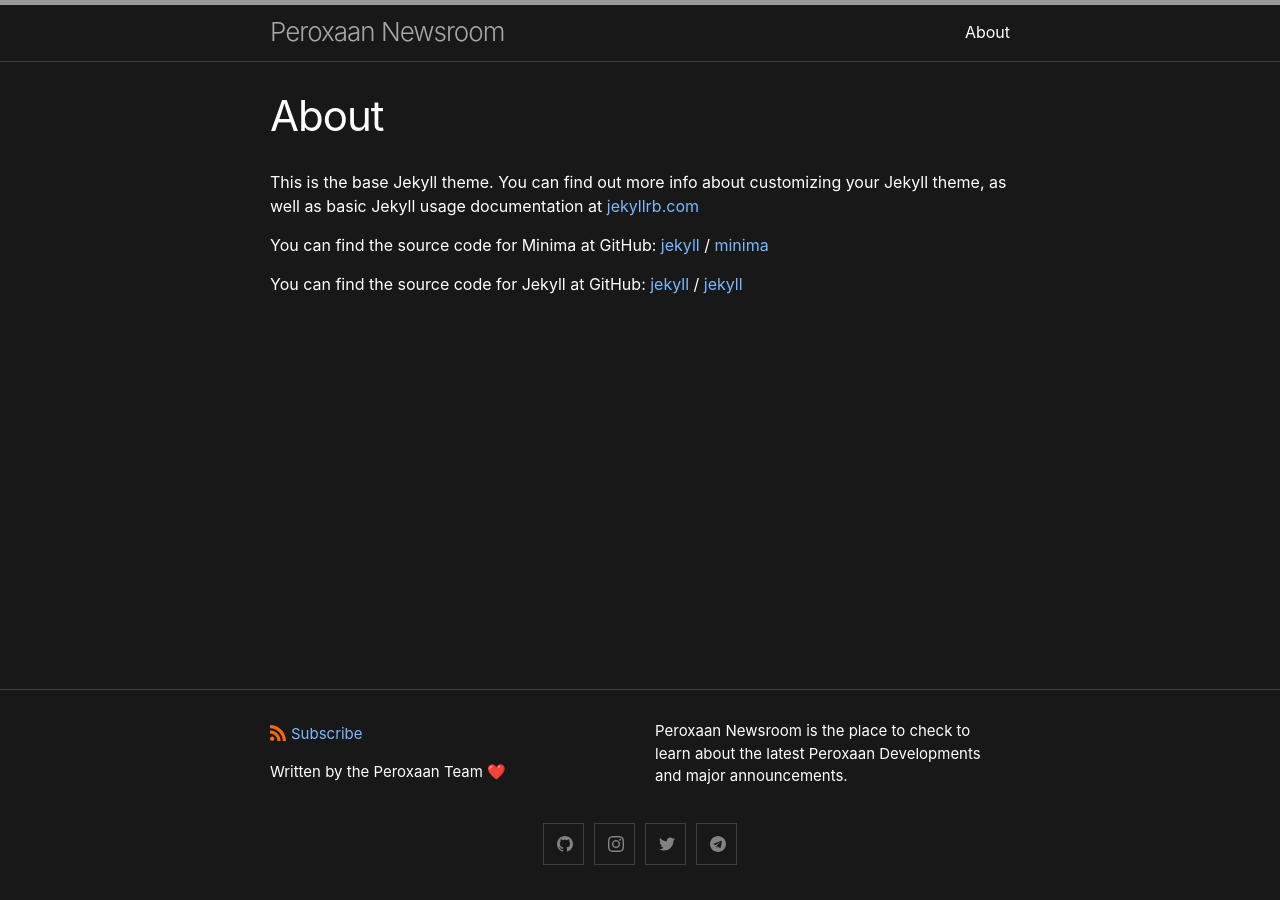
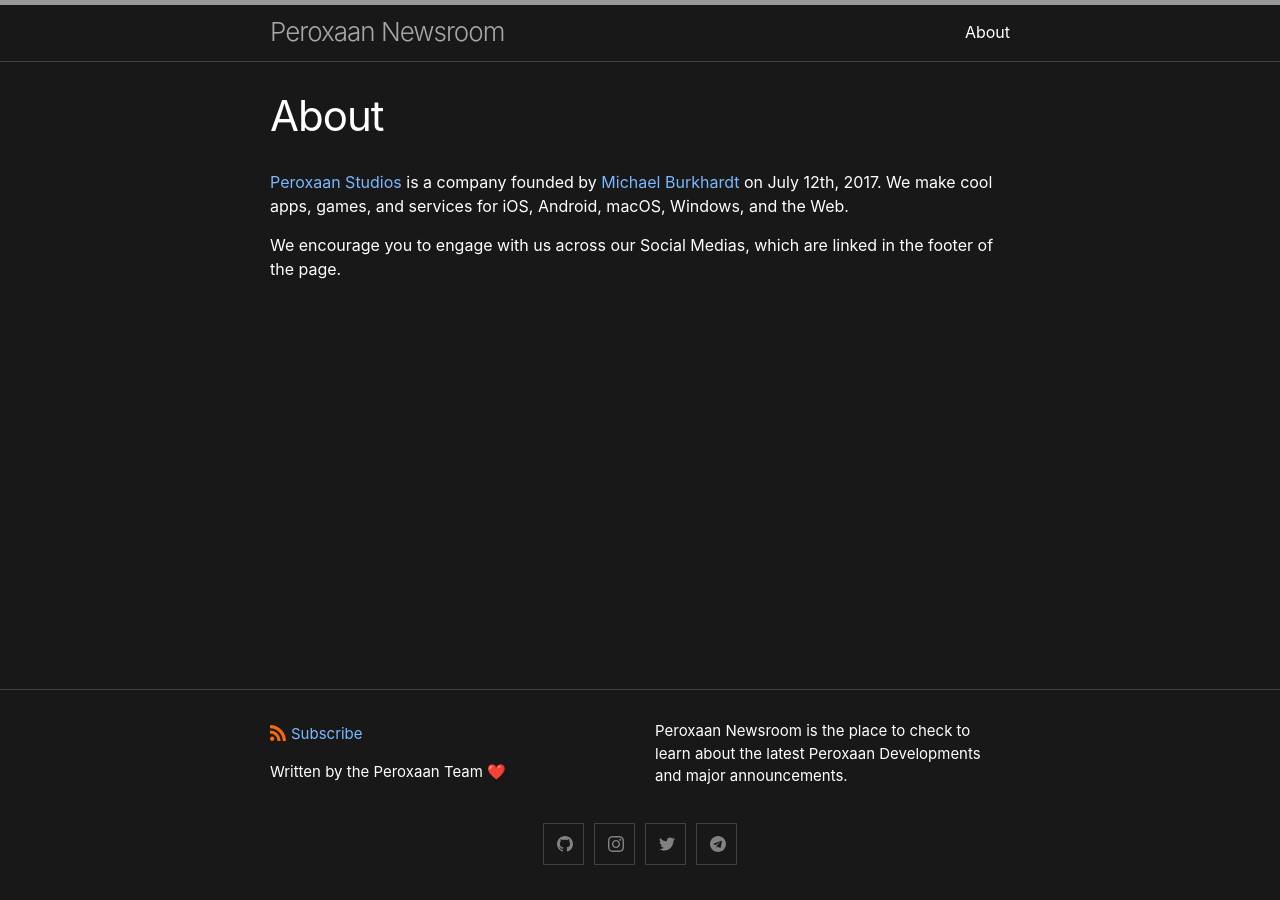
Before and after one commit to Peroxaan/peroxaan-newsroom, a Jekyll site: the page built from about.md, in a window 1280 px wide. Built offline with Jekyll 4.4.1, drawn with Linux system fonts in a browser that asks for light colours.

Commit message:
Update about.md

```diff
--- a/about.md
+++ b/about.md
@@ -4,15 +4,6 @@
 permalink: /about/
 ---
 
-This is the base Jekyll theme. You can find out more info about customizing your Jekyll theme, as well as basic Jekyll usage documentation at [jekyllrb.com](https://jekyllrb.com/)
+[Peroxaan Studios](https://peroxaan.com) is a company founded by [Michael Burkhardt](https://twitter.com/tme_michael) on July 12th, 2017. We make cool apps, games, and services for iOS, Android, macOS, Windows, and the Web.
 
-You can find the source code for Minima at GitHub:
-[jekyll][jekyll-organization] /
-[minima](https://github.com/jekyll/minima)
-
-You can find the source code for Jekyll at GitHub:
-[jekyll][jekyll-organization] /
-[jekyll](https://github.com/jekyll/jekyll)
-
-
-[jekyll-organization]: https://github.com/jekyll
+We encourage you to engage with us across our Social Medias, which are linked in the footer of the page.
```
